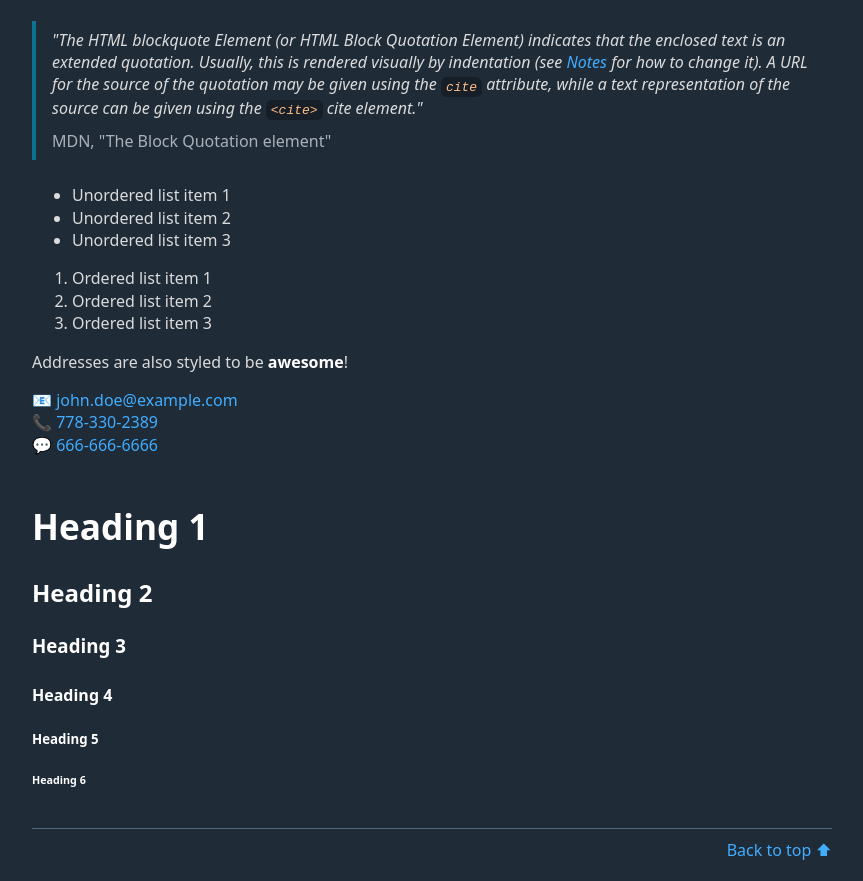
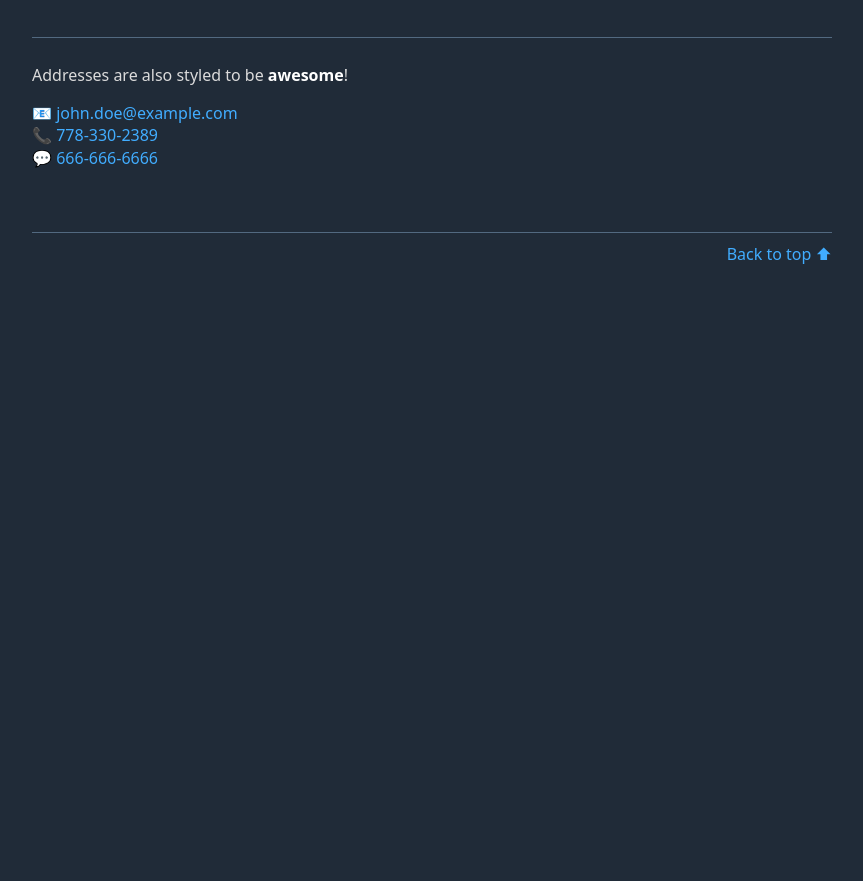
Before and after one commit to educaragora/educaragora.github.io, a website: page index.html in a window 1280 px wide. Shown: the part 338-1219 px from the top of the page, without its empty margins (208-1071 px from the left). After the commit the page ends 800 px from the top, so only its background shows below. Drawn offline with nearby package versions, Linux system fonts and the light colour scheme; files that its build step writes are made by us from their sources; files whose address does not match are found by name.

Commit message:
Update index.html

```diff
--- a/index.html
+++ b/index.html
@@ -131,31 +131,14 @@
       <em>and this is emphasized!</em> And heck, <a href="/">here</a>'s a link.
     </p>
 
-    <blockquote cite="https://developer.mozilla.org/en-US/docs/Web/HTML/Element/blockquote">
-      "The HTML blockquote Element (or HTML Block Quotation Element) indicates that the enclosed
-      text is an extended quotation. Usually, this is rendered visually by indentation (see
-      <a href="https://developer.mozilla.org/en-US/docs/Web/HTML/Element/blockquote#Usage_notes"
-        >Notes</a
-      >
-      for how to change it). A URL for the source of the quotation may be given using the
-      <code>cite</code> attribute, while a text representation of the source can be given using the
-      <code>&lt;cite&gt;</code> cite element."
+
 
       <footer>
-        <cite>MDN, "The Block Quotation element"</cite>
+
       </footer>
     </blockquote>
 
-    <ul>
-      <li>Unordered list item 1</li>
-      <li>Unordered list item 2</li>
-      <li>Unordered list item 3</li>
-    </ul>
-    <ol>
-      <li>Ordered list item 1</li>
-      <li>Ordered list item 2</li>
-      <li>Ordered list item 3</li>
-    </ol>
+
 
     <p>Addresses are also styled to be <strong>awesome</strong>!</p>
     <address>
@@ -166,12 +149,7 @@
 
     <br />
 
-    <h1>Heading 1</h1>
-    <h2>Heading 2</h2>
-    <h3>Heading 3</h3>
-    <h4>Heading 4</h4>
-    <h5>Heading 5</h5>
-    <h6>Heading 6</h6>
+
 
     <footer>
       <a href="#">Back to top ⬆</a>
```
